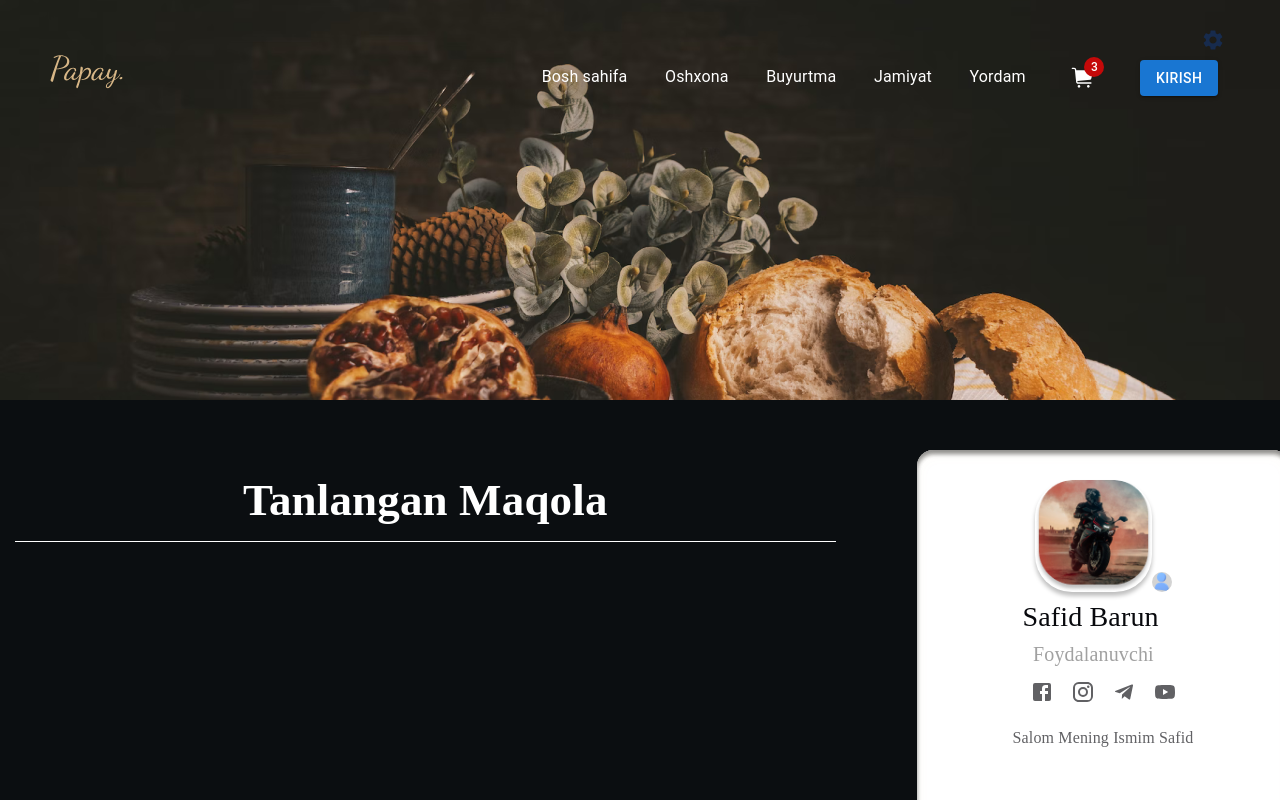
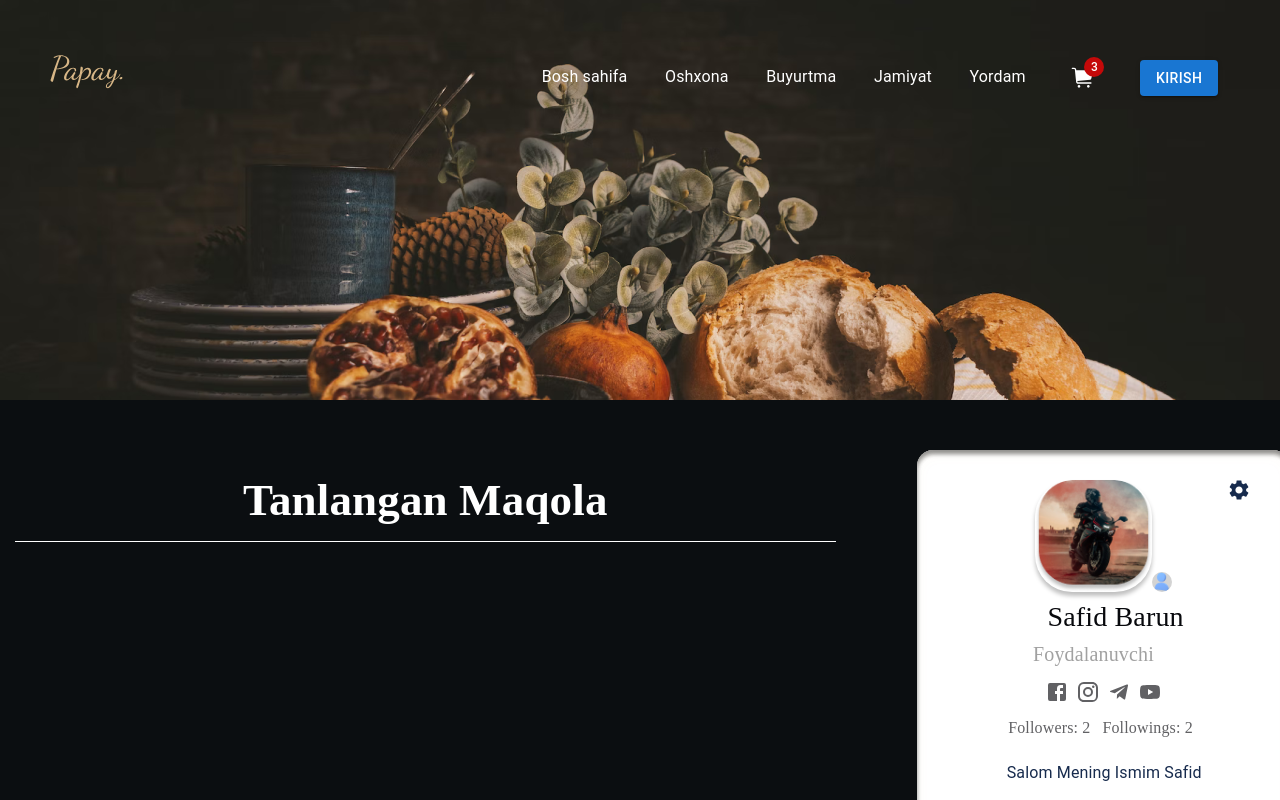
Before and after one commit to Mardonov-Jasur/papay-react, a React (Create React App) app: page /member-page in a window 1280 px wide. Shown: the top 800 px of the page. Built offline with nearby package versions, Linux system fonts and the light colour scheme.

Commit message:
develop member screen page publishing

```diff
--- a/src/app/screens/MemberPage/VisitMyPage.tsx
+++ b/src/app/screens/MemberPage/VisitMyPage.tsx
@@ -122,11 +122,11 @@ const VisitMyPage = () => {
                   <Telegram />
                   <YouTube />
                 </Box>
-                {/* <Box className="user_media_box">
+                <Box className="user_media_box">
                   <p>Followers: 2</p>
                   <p>Followings: 2</p>
-                </Box> */}
-                <p className="user_media_box">Salom Mening Ismim Safid</p>
+                </Box>
+                 <p className="user_media_box2">Salom Mening Ismim Safid</p>
                 <Box className="maqola_yoz_sec">
                   <TabList
                     onChange={handleChange}
--- a/src/app/screens/MemberPage/VisitOtherPage.tsx
+++ b/src/app/screens/MemberPage/VisitOtherPage.tsx
@@ -21,7 +21,7 @@ import MemberFollowings from "./memberFollowings";
 
 const VisitOtherPage = () => {
   // Initializations
-  const [value, setValue] = useState("4");
+  const [value, setValue] = useState("1");
 
   // Handler
   const handleChange = (event: any, newValue: string) => {
@@ -73,20 +73,15 @@ const VisitOtherPage = () => {
                     <MemberFollowings actions_enabled={false} />
                   </Box>
                 </TabPanel>
-                <TabPanel value="4">
-                  <Box className="menu_name">Tanlangan Maqola</Box>
-                  <Box className="menu_content">
-                    {/* <TViewer text={"<div>Hello</div>"} /> */}
-                  </Box>
-                </TabPanel>
+
               </Box>
             </Stack>
             <Stack className="my_page_right">
               <Box className="order_info_box">
                 <Box className="info_box_item">
                   <div className="order_user_img">
-                    <img src="/community/statham.jpg" alt="" />
-                    <img className="svg" src="/community/sheeran.jpg" alt="" />
+                    <img src="/community/moto1.jpg" alt="" />
+                    <img className="svg" src="/icons/user_icon.svg" alt="" />
                   </div>
                   <div className="order_user_info">
                     <span className="name">Joseph</span>
@@ -110,24 +105,24 @@ const VisitOtherPage = () => {
                     aria-labelledby="simple-tabpanel-label">
                     {value === "1" || value === "4" ? (
                       <Tab
-                        value={"4"}
+                        value={"1"}
                         component={() => (
                           <Button
                             variant="contained"
                             className="btn_follow"
-                            onClick={() => setValue("4")}>
+                            onClick={() => setValue("1")}>
                             Follow Qilish
                           </Button>
                         )}
                       />
                     ) : (
                       <Tab
-                        value={"4"}
+                        value={"1"}
                         component={() => (
                           <Button
                             variant="contained"
                             className="btn_cancel"
-                            onClick={() => setValue("4")}>
+                            onClick={() => setValue("1")}>
                             Bekor Qilish
                           </Button>
                         )}
--- a/src/app/screens/MemberPage/mySettings.tsx
+++ b/src/app/screens/MemberPage/mySettings.tsx
@@ -7,8 +7,8 @@ const MySettings = (prop: any) => {
     <Stack className="my_settings_page">
       <Box className="member_media_frame">
         <img src="/icons/user_icon.svg" alt="" />
-        <Box className="media_change_box">
-          <span>Rasm Yuklash</span>
+        <Box className="media_change_box" style={{height: "120px"}}>
+          <span >Rasm Yuklash</span>
           <p>JPG, JPEG, PNG rasmlarni yuklay olasiz!</p>
           <Button component="label" className="download">
             <CloudDownload />
--- a/src/css/member.css
+++ b/src/css/member.css
@@ -62,6 +62,8 @@
 }
 
 .my_page .my_page_right .order_info_box {
+  display: flex;
+  flex-direction: column;
   width: 372.58px;
   height: 408px;
   flex-shrink: 0;
@@ -79,14 +81,18 @@
 
 .my_page .my_page_right .order_info_box .settings_btn {
   position: absolute;
-  top: 28px;
-  right: 55px;
+  width: 48px;
+  height: 18px;
+  padding-top: 28px;
+  margin-left: 310px;
+  border: 2px;
 }
 
 .my_page .info_box_item .order_user_img .big_svg {
   width: 117px;
   height: 112px;
   margin-top: 28px;
+  z-index: 0px;
   flex-shrink: 0;
   border-radius: 37px;
   background: lightgray 50% / cover no-repeat;
@@ -113,7 +119,7 @@
 .my_page .order_user_info .name {
     width: 251px;
   height: 37px;
-  margin-left: 90px;
+  margin-left: 140px;
   justify-content: center;
   align-items: center;
   color: #08090D;
@@ -139,11 +145,11 @@
 }
 .my_page_right .user_media_box {
   margin-top: 7px;
-  margin-bottom: 25px;
+  margin-bottom: -8px;
   display: flex;
   justify-content: center;
   align-items: center;
-  gap: 17px;
+  gap: 7px;
   color: #616164;
   font-family: DM Sans;
   font-size: 16px;
@@ -151,6 +157,16 @@
   font-weight: 400;
   line-height: normal;
 }
+
+.my_page_right .user_media_box p {
+    margin-right: 5px;
+}
+
+.my_page_right .user_media_box2 {
+  margin-left: 90px;
+  margin-bottom: -10px;
+}
+
 
 .my_page_right .user_media_box svg {
   cursor: pointer;
```
